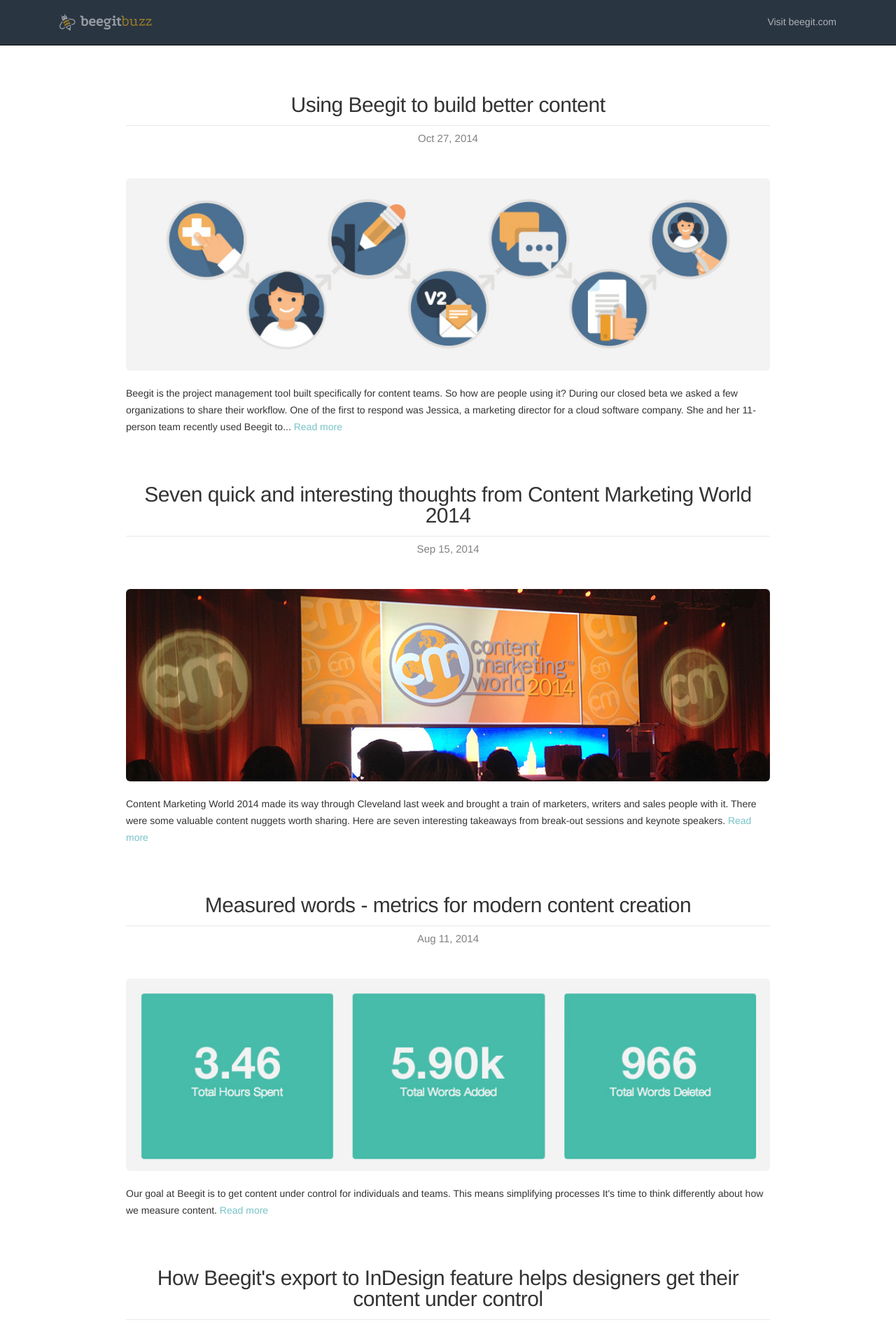
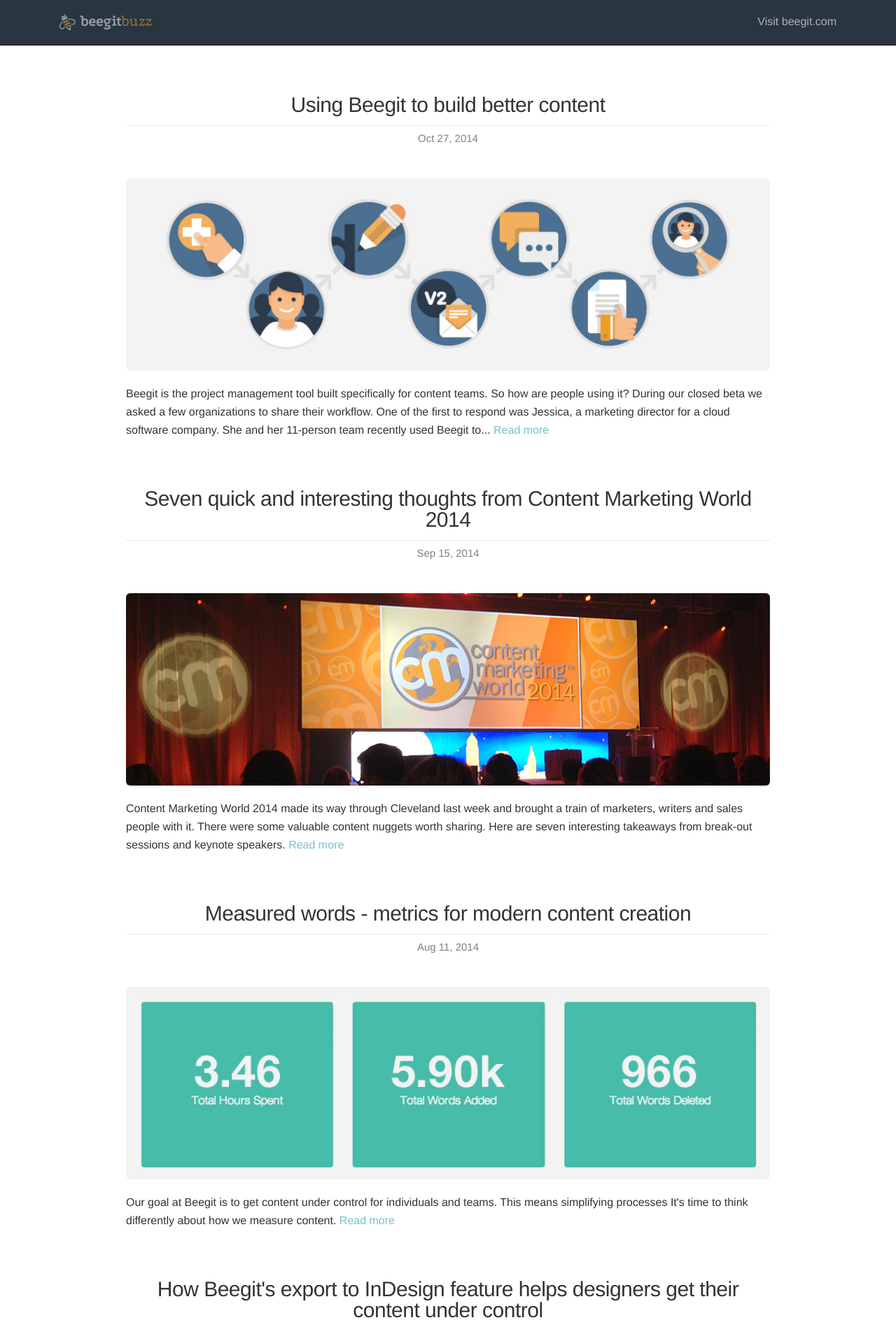
Before and after one commit to sancsoft/beegit.github.io, a Jekyll site: the page built from index.html, in a window 1280 px wide. Shown: the top 1897 px of the page at 70% size. Built offline with Jekyll 4.4.1, drawn with Linux system fonts in a browser that asks for light colours; nearby versions of some CDN libraries; comment, search, counter and statistics services are not loaded.

Commit message:
Increased paragraph font size

```diff
--- a/css/main.css
+++ b/css/main.css
@@ -47,15 +47,16 @@
 /* Utility */
 
 p {
-  font-size: 14px;
+  font-size: 16px;
   color: #333;
-  line-height: 24px;
+  line-height: 26px;
+  font-weight: 400;
 }
 
 ul {
-  font-size: 14px;
+  font-size: 16px;
   color: #333;
-  line-height: 26px;
+  line-height: 28px;
 }
 
 
```
